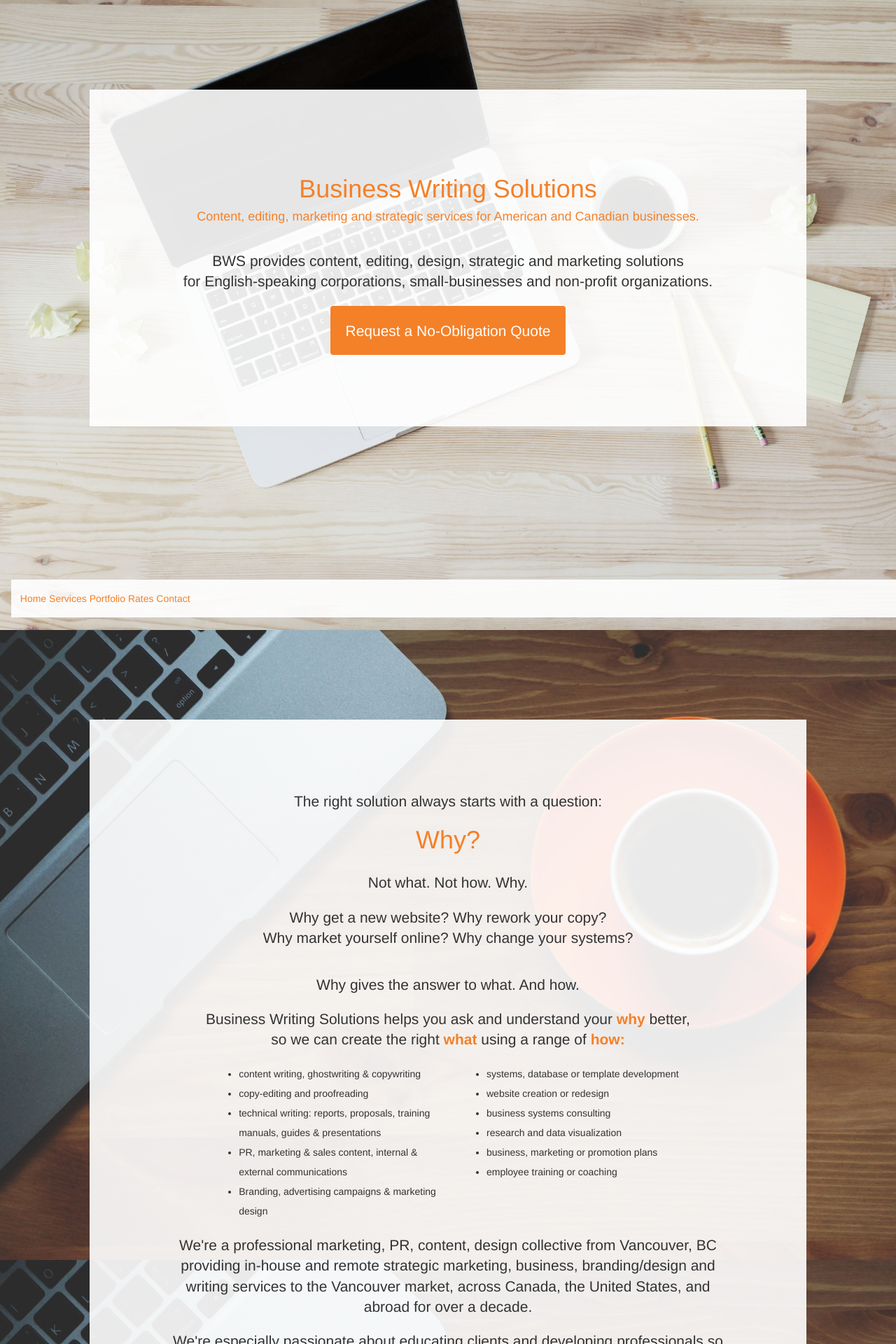
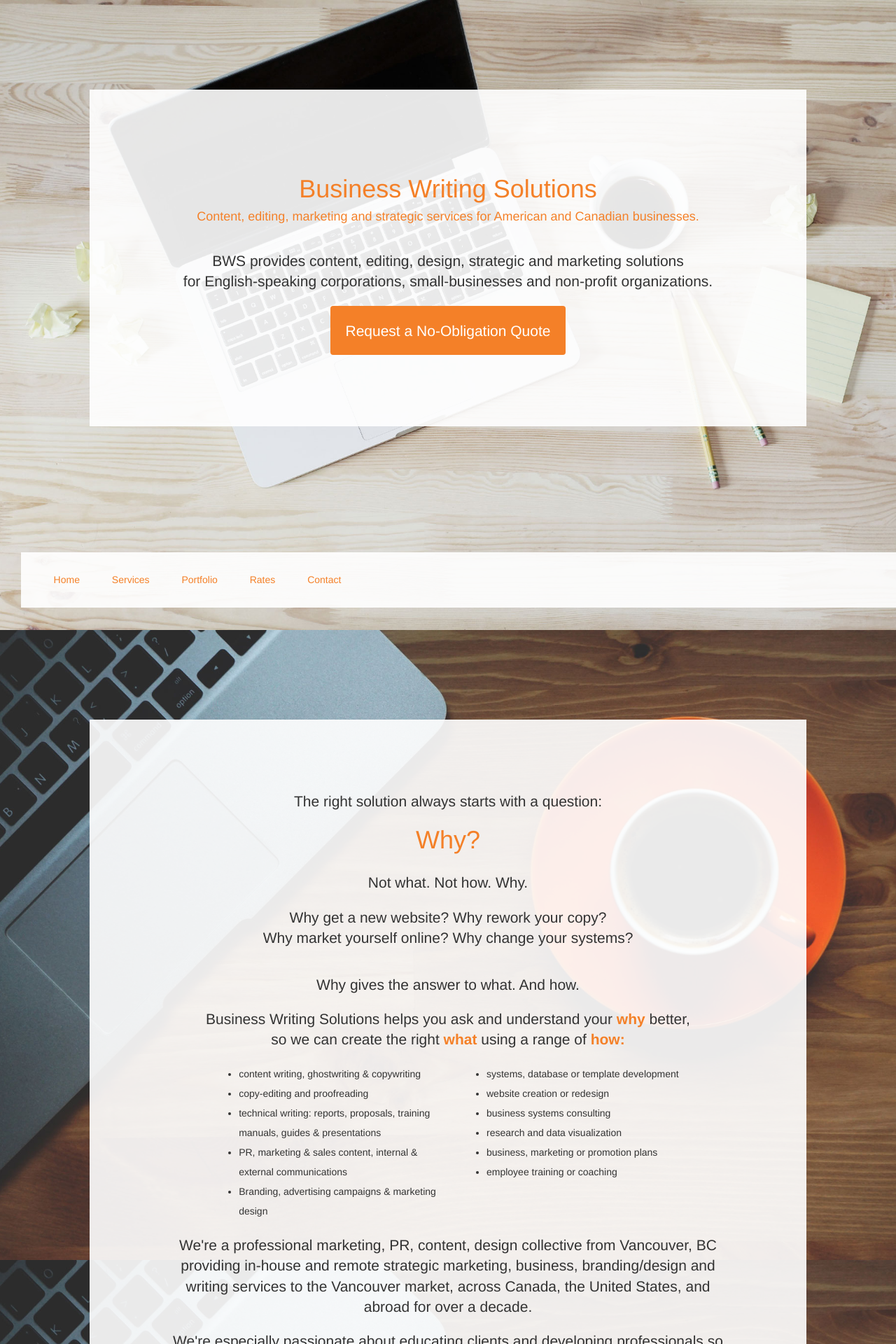
Before and after one commit to kaiewiggins/businesswriting, a Jekyll site: the page built from index.html, in a window 1280 px wide. Shown: the top 1920 px of the page at 70% size. Built offline with Jekyll 4.4.1, drawn with Linux system fonts in a browser that asks for light colours; nearby versions of some CDN libraries.

Commit message:
Update main.css

```diff
--- a/css/main.css
+++ b/css/main.css
@@ -15,12 +15,15 @@
    z-index: 20;
    width: 100%;
    background-color: rgba(255,255,255,0.9);
-   padding: 1%;
+   padding: 2%;
+   margin: 1em;
    position: fixed;
 }
 
 .nav-item {
    color: #f48028;
+   text-size: 1.3em;
+   padding: 1.5em;
 }
 
 .affix { z-index: 9998;
```
